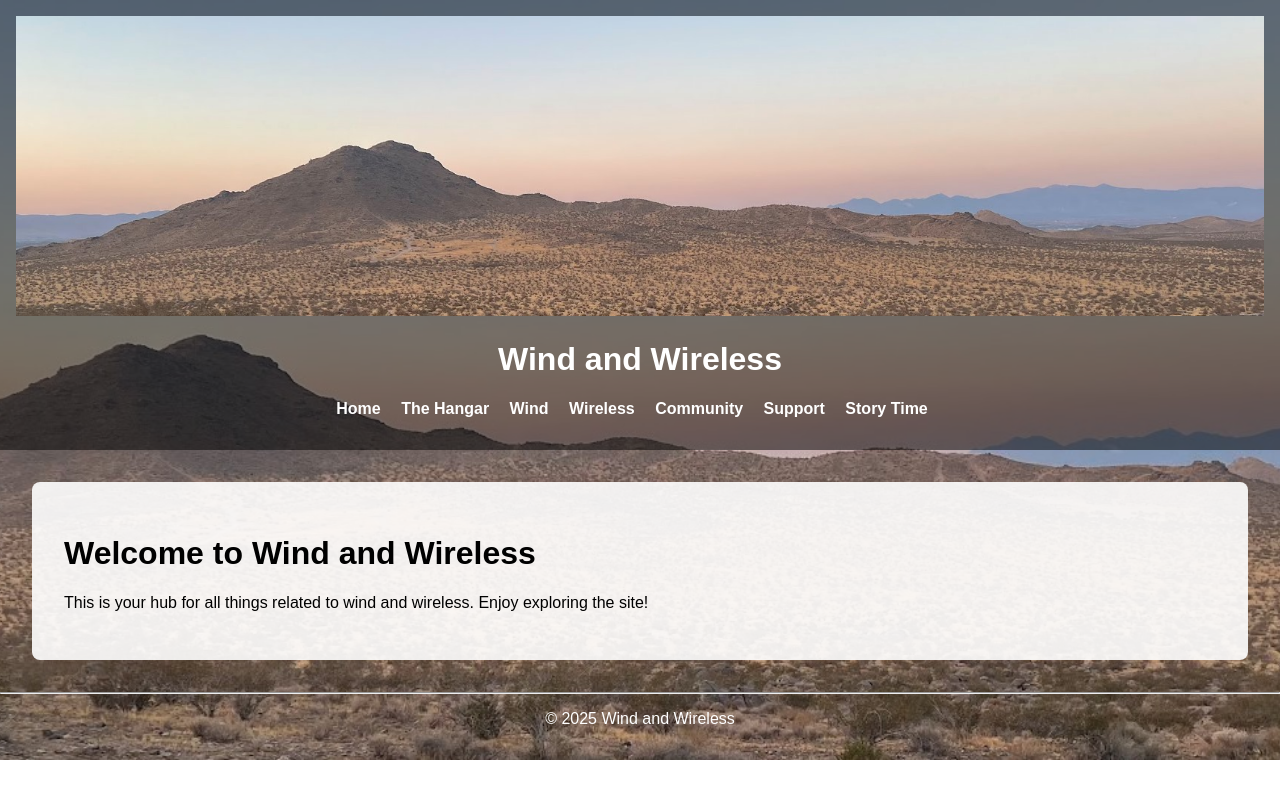
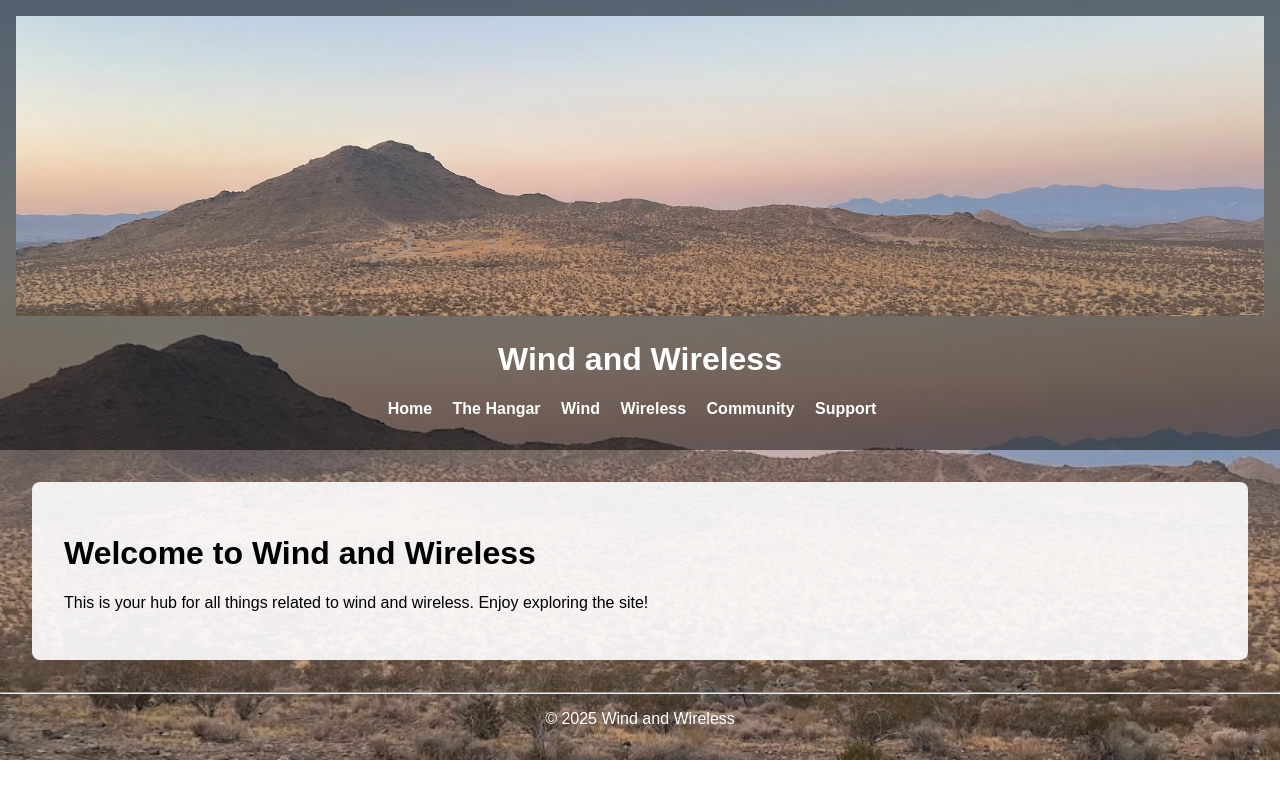
Before and after one commit to 00X30/WindWireless, a Jekyll site: the page built from index.md, in a window 1280 px wide. Shown: the top 799 px of the page. Built offline with Jekyll 4.4.1, drawn with Linux system fonts in a browser that asks for light colours.

Commit message:
Update default.html

```diff
--- a/_layouts/default.html
+++ b/_layouts/default.html
@@ -20,7 +20,6 @@
         <li><a href="{{ '/wireless' | relative_url }}">Wireless</a></li>
         <li><a href="{{ '/community' | relative_url }}">Community</a></li>
         <li><a href="{{ '/donate' | relative_url }}">Support</a></li>
-        <li><a href="{{ '/story-time' | relative_url }}">Story Time</a></li>
       </ul>
     </nav>
   </header>
```
